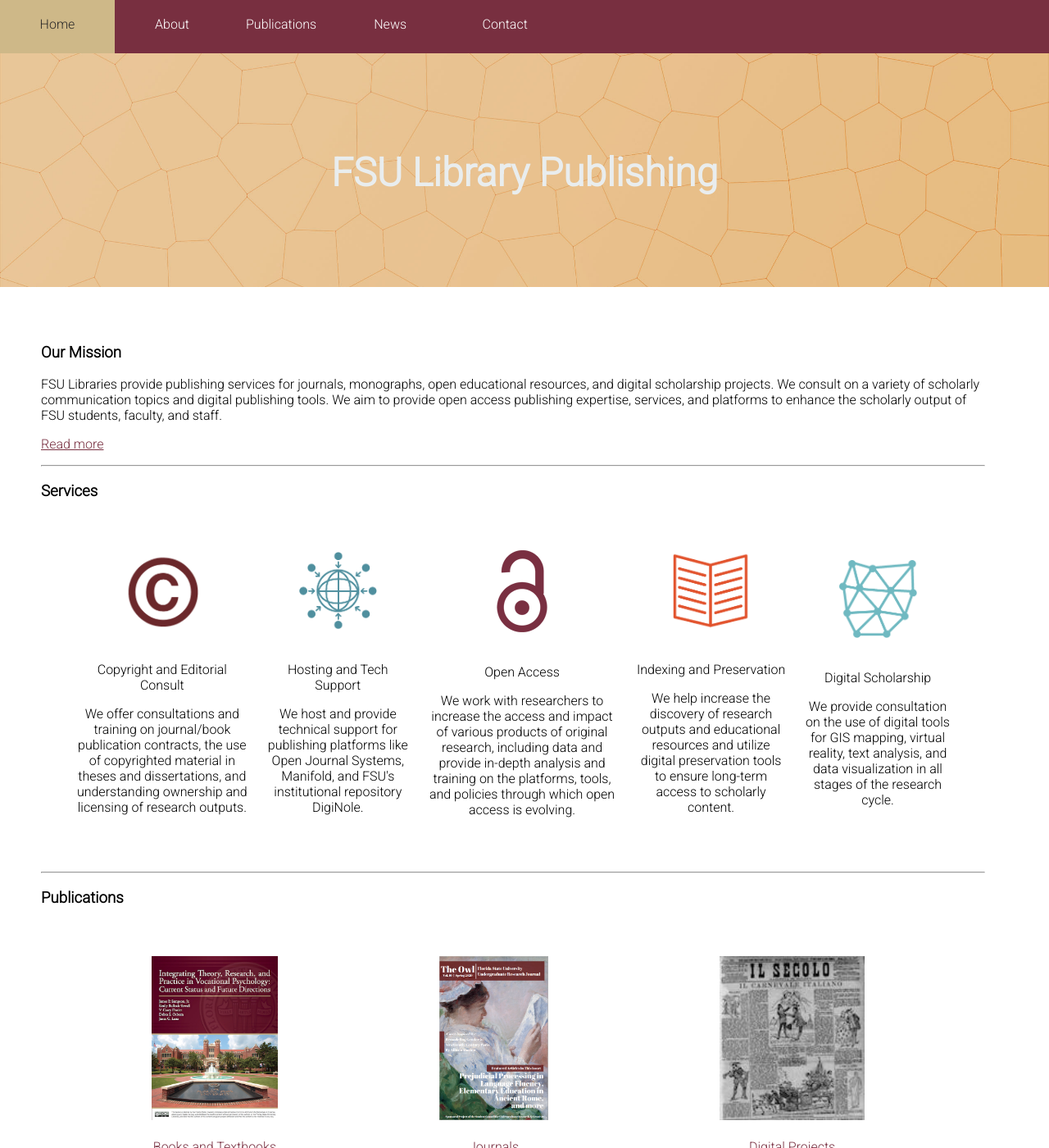
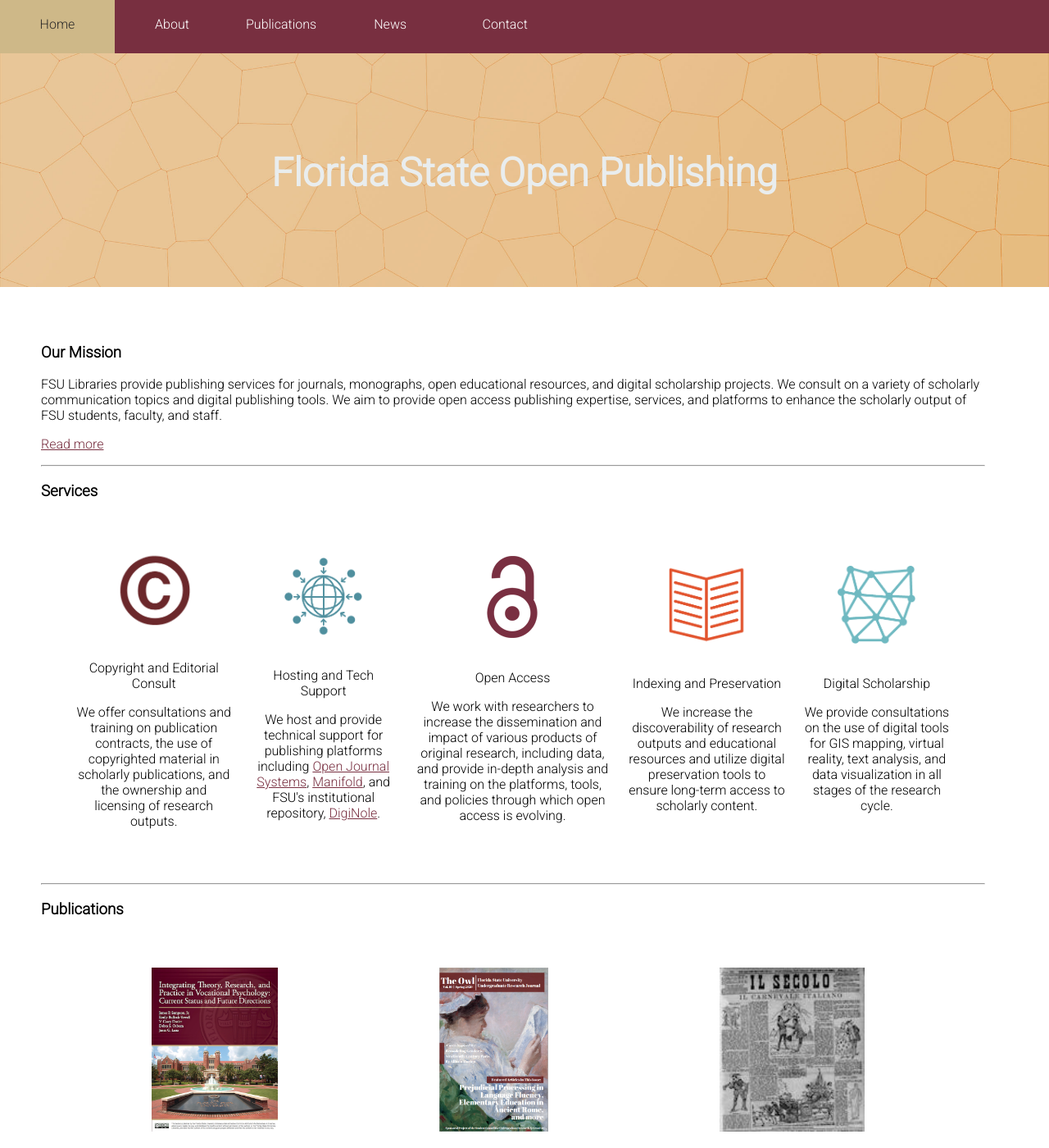
Before and after one commit to fsulibpub/fsulibpub.github.io, a Jekyll site: the page built from index.md, in a window 1280 px wide and 1400 px high. Shown: the whole window at 82% size. Built offline with Jekyll 4.4.1, drawn with Linux system fonts in a browser that asks for light colours.

Commit message:
Update index.md

```diff
--- a/index.md
+++ b/index.md
@@ -1,7 +1,7 @@
 ---
 # Feel free to add content and custom Front Matter to this file.
 # To modify the layout, see https://jekyllrb.com/docs/themes/#overriding-theme-defaults
-title: FSU Library Publishing
+title: Florida State Open Publishing
 layout: default
 ---
 
@@ -20,27 +20,27 @@ layout: default
     <td>
       <img class="logo" src="{{ site.baseurl }}/assets/images/logos/copyright2.png" height="95px" width="95px"/>
       <br/><br/><p>Copyright and Editorial Consult</p>
-      <p>We offer consultations and training on journal/book publication contracts, the use of copyrighted material in theses and dissertations, and understanding ownership and licensing of research outputs.</p>
+      <p>We offer consultations and training on publication contracts, the use of copyrighted material in scholarly publications, and the ownership and licensing of research outputs.</p>
     </td>
     <td>
       <img class="logo" src="{{ site.baseurl }}/assets/images/logos/network2.png" height="95px" width="95px"/>
       <br/><br/><p>Hosting and Tech Support</p>
-      <p>We host and provide technical support for publishing platforms like Open Journal Systems, Manifold, and FSU's institutional repository DigiNole.</p>
+      <p>We host and provide technical support for publishing platforms including <a href="https://pkp.sfu.ca/ojs/" title="Public Knowledge Project homepage for Open Journal Systems">Open Journal Systems</a>, <a href="https://manifold.lib.fsu.edu/" title="Florida State Open Publishing hosted Manifold instance">Manifold</a>, and FSU's institutional repository, <a href="DigiNole, Florida State University's Digital Research Repository">DigiNole</a>.</p>
     </td>
     <td>
       <img class="logo" src="{{ site.baseurl }}/assets/images/logos/OpenAccess.png"/>
       <br/><br/><p>Open Access</p>
-      <p>We work with researchers to increase the access and impact of various products of original research, including data and provide in-depth analysis and training on the platforms, tools, and policies through which open access is evolving.</p>
+      <p>We work with researchers to increase the dissemination and impact of various products of original research, including data, and provide in-depth analysis and training on the platforms, tools, and policies through which open access is evolving.</p>
     </td>
     <td>
       <img class="logo" src="{{ site.baseurl }}/assets/images/logos/bookIcon-01.png" height="95px" width="95px"/>
       <br/><br/><p>Indexing and Preservation</p>
-      <p>We help increase the discovery of research outputs and educational resources and utilize digital preservation tools to ensure long-term access to scholarly content.</p>
+      <p>We increase the discoverability of research outputs and educational resources and utilize digital preservation tools to ensure long-term access to scholarly content.</p>
     </td>
     <td>
       <img class="logo" src="{{ site.baseurl }}/assets/images/logos/DHweb.png" height="95px" width="95px"/>
       <br/><br/><p>Digital Scholarship</p>
-      <p>We provide consultation on the use of digital tools for GIS mapping, virtual reality, text analysis, and data visualization in all stages of the research cycle.</p>
+      <p>We provide consultations on the use of digital tools for GIS mapping, virtual reality, text analysis, and data visualization in all stages of the research cycle.</p>
     </td>
   </tr>
 </table>
```
